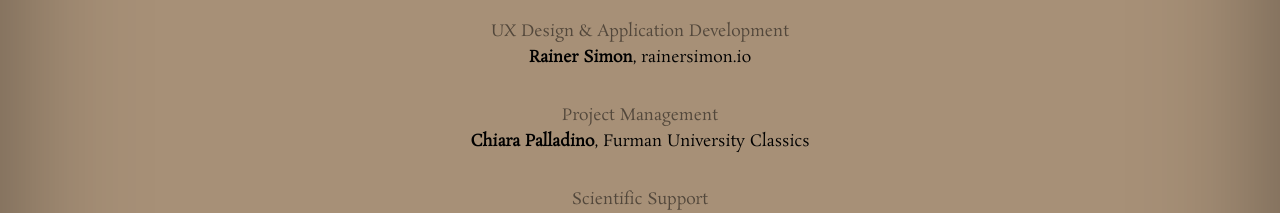
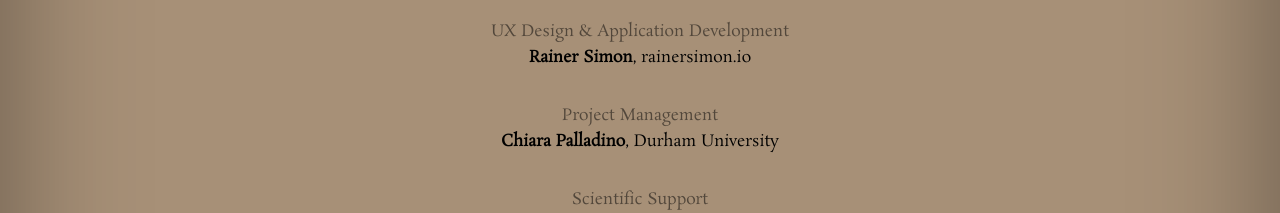
Before and after one commit to rsimon/machina-emblematica, an Astro site: page / in a window 1280 px wide. Shown: the part 3400-3613 px from the top of the page. Built offline with nearby package versions, Linux system fonts and the light colour scheme; Astro itself is replaced by a stand-in of ours; a web font is replaced by a local one.

Commit message:
Changed Chiara's affiliation

```diff
--- a/src/pages/index.astro
+++ b/src/pages/index.astro
@@ -165,7 +165,7 @@ import { AnimatedImage, AnimatedParagraph } from './_index/components';
 
             <li>
               <p class="opacity-50">Project Management</p>
-              <strong>Chiara Palladino</strong>, <a class="hover:underline" href="https://www.furman.edu/academics/classics/" target="_blank">Furman University Classics</a>
+              <strong>Chiara Palladino</strong>, <a class="hover:underline" href="https://www.durham.ac.uk/departments/academic/classics-ancient-history/" target="_blank">Durham University</a>
             </li>
 
             <li>
```
